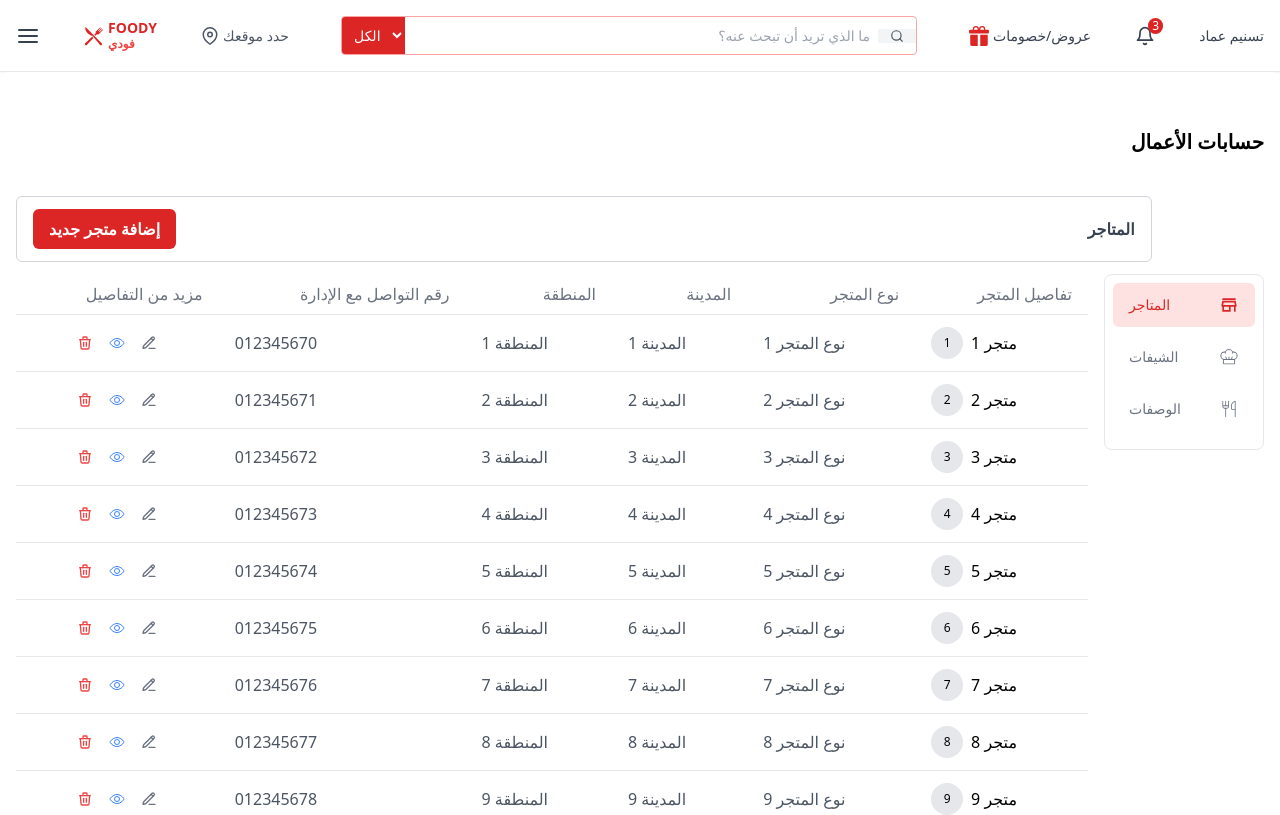
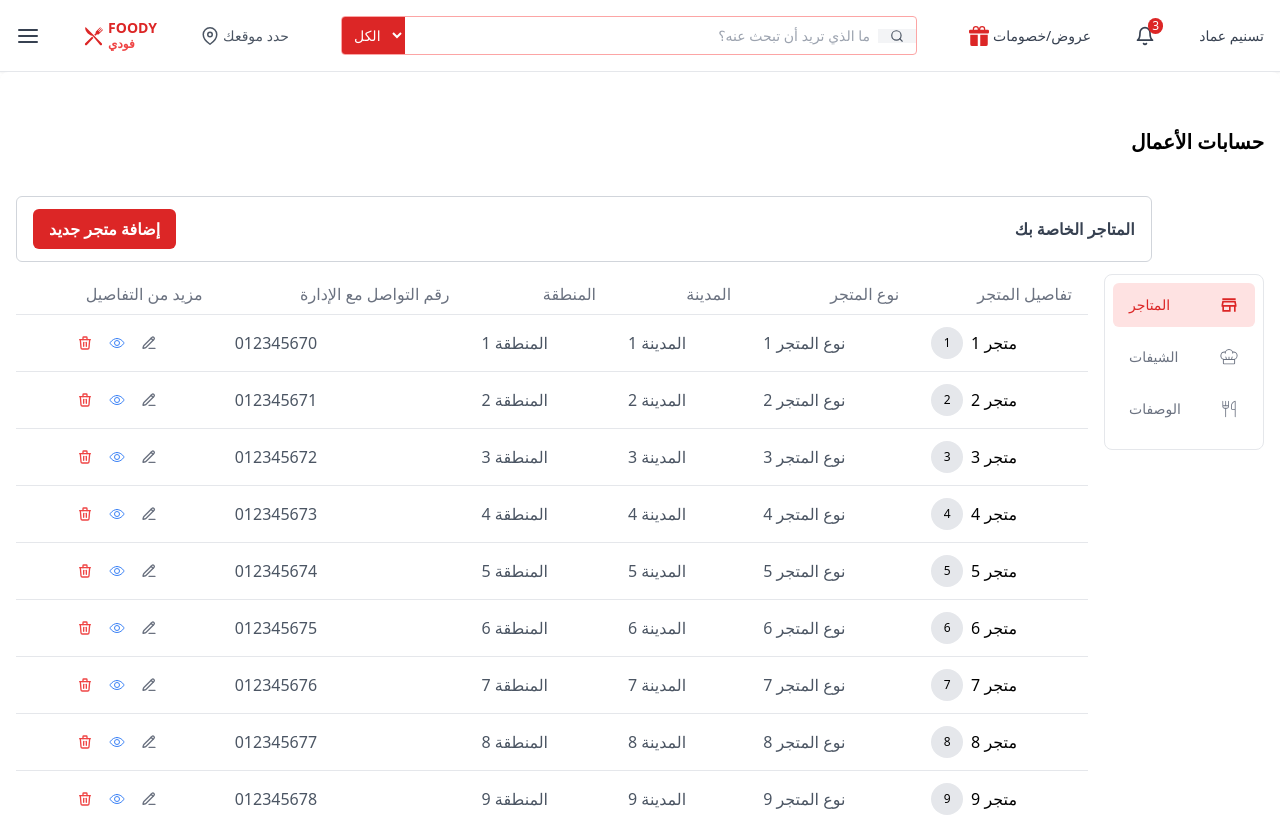
Before and after one commit to Foody-site/Foody-Website, a React (Vite) app: page /list in a window 1280 px wide. Shown: the top 815 px of the page. Built offline with nearby package versions, Linux system fonts and the light colour scheme; sample sign-in values are in the browser's storage.

Commit message:
`Added tabTitles object and replaced activeTab with tabTitles[activeTab] in List component`

```diff
--- a/src/pages/Lists/List.jsx
+++ b/src/pages/Lists/List.jsx
@@ -20,6 +20,11 @@ export default function List() {
     { label: "الشيفات", icon: <PiChefHatLight size={20} /> },
     { label: "الوصفات", icon: <CiForkAndKnife size={20} /> },
   ];
+  const tabTitles = {
+    المتاجر: "المتاجر الخاصة بك",
+    الشيفات: "الشيفات",
+    الوصفات: "الوصفات الخاصة بالشفات",
+  };
 
   const renderTable = () => {
     switch (activeTab) {
@@ -101,7 +106,7 @@ export default function List() {
         />
 
         <span className="absolute right-4 sm:static sm:ml-auto text-base font-semibold text-gray-700 text-right">
-          {activeTab}
+          {tabTitles[activeTab]}
         </span>
       </div>
 
```
